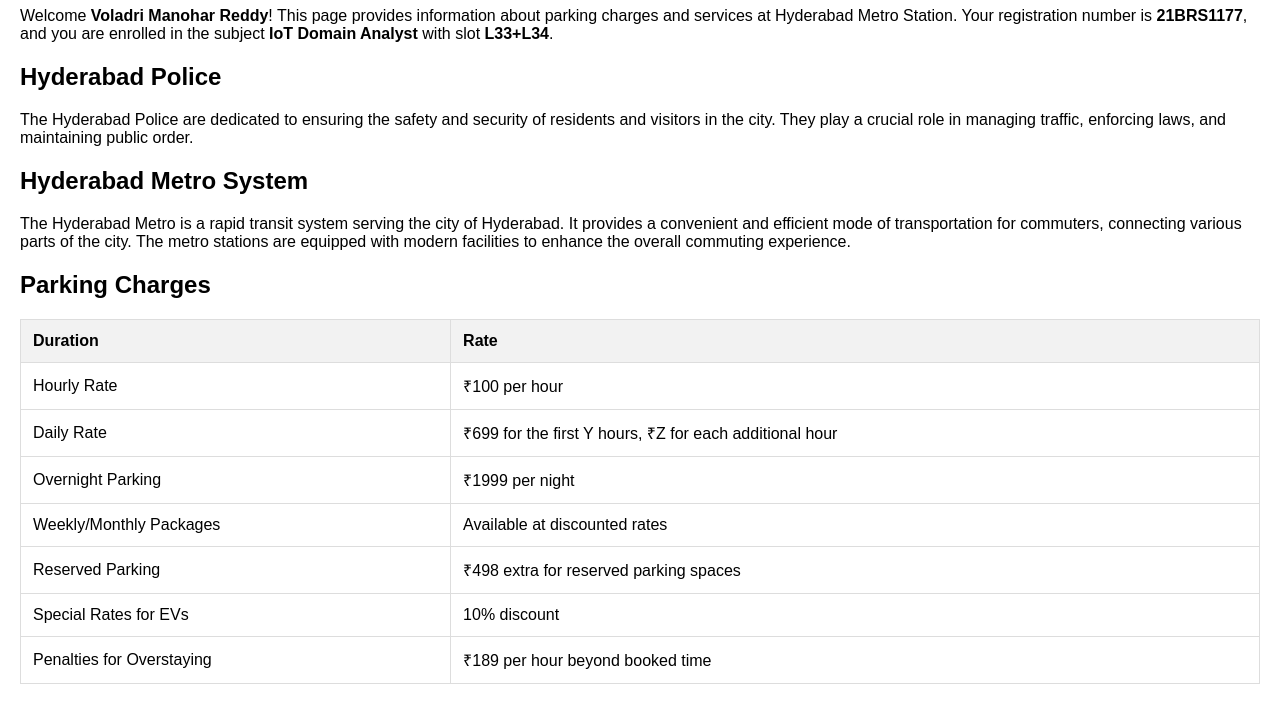
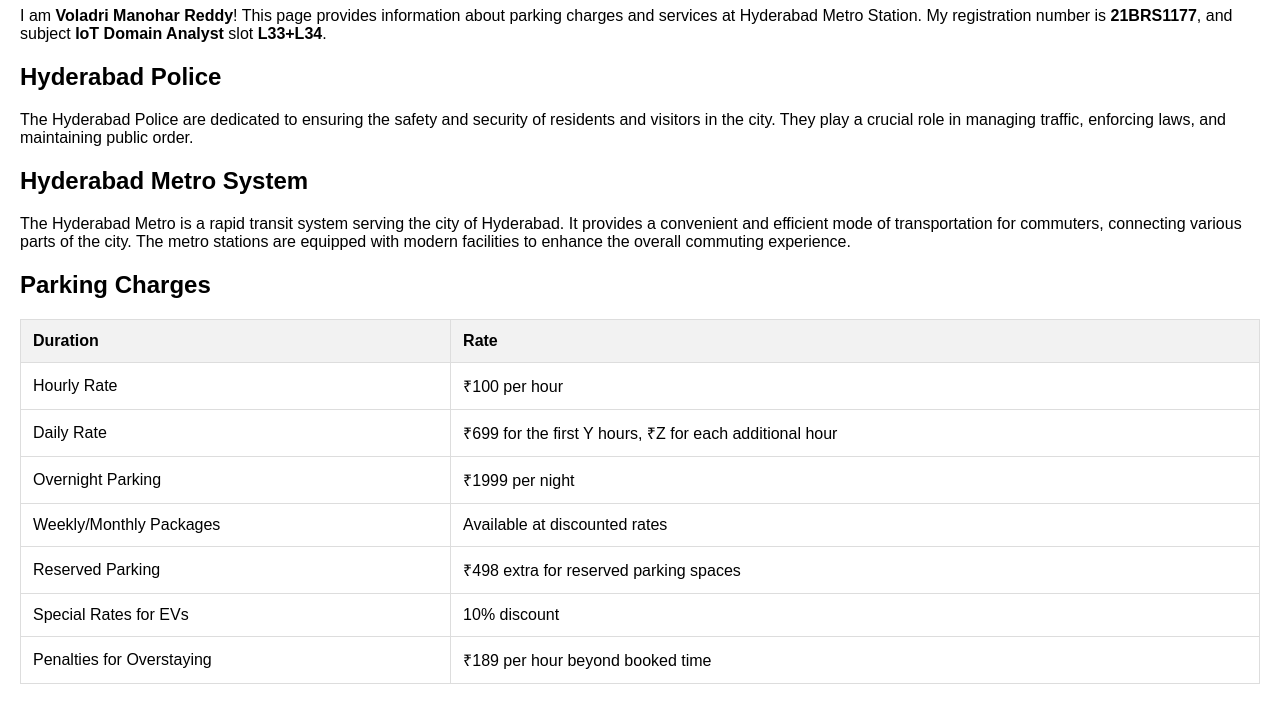
Before and after one commit to manoharreddyvoladri/iotdomainanalyst, a plain HTML site: page index.html in a window 1280 px wide. Shown: the part 73-800 px from the top of the page. Drawn offline with Linux system fonts and the light colour scheme.

Commit message:
Update index.html

```diff
--- a/index.html
+++ b/index.html
@@ -33,7 +33,7 @@
 <body>
     <h1>Smart Parking System in Hyderabad Metro Station</h1>
 
-    <p>Welcome <strong>Voladri Manohar Reddy</strong>! This page provides information about parking charges and services at Hyderabad Metro Station. Your registration number is <strong>21BRS1177</strong>, and you are enrolled in the subject <strong>IoT Domain Analyst</strong> with slot <strong>L33+L34</strong>.</p>
+    <p> I am <strong>Voladri Manohar Reddy</strong>! This page provides information about parking charges and services at Hyderabad Metro Station. My registration number is <strong>21BRS1177</strong>, and  subject <strong>IoT Domain Analyst</strong>  slot <strong>L33+L34</strong>.</p>
 
     <h2>Hyderabad Police</h2>
     <p>The Hyderabad Police are dedicated to ensuring the safety and security of residents and visitors in the city. They play a crucial role in managing traffic, enforcing laws, and maintaining public order.</p>
```
